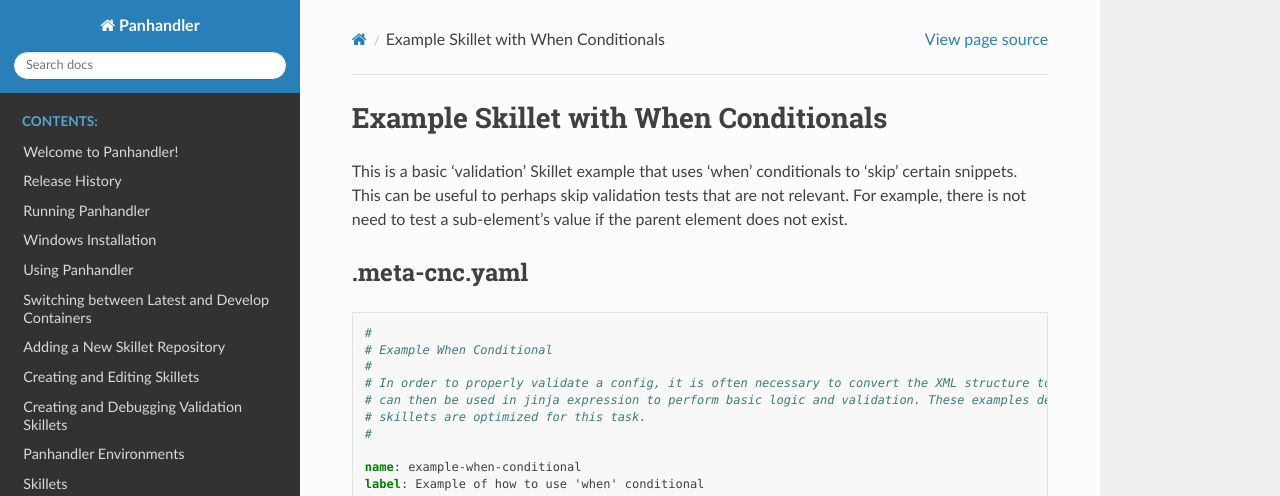
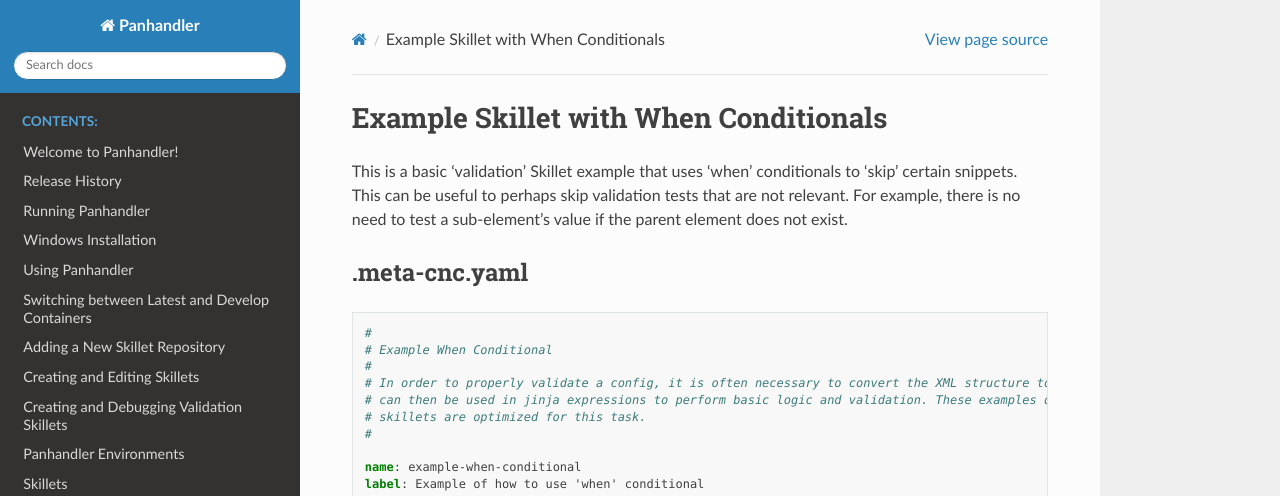
Before and after one commit to PaloAltoNetworks/panhandler, a Sphinx documentation site: the page built from docs/examples/when_conditionals.rst, in a window 1280 px wide and 1257 px high. Shown: the top 496 px of the window. Built offline with Sphinx 7.4.7 and the Read the Docs theme 2.0.0, drawn with Linux system fonts in a browser that asks for light colours.

Commit message:
Spelling edits to when_conditionals.rst
Proposing very minor spelling edits.

```diff
--- a/docs/examples/when_conditionals.rst
+++ b/docs/examples/when_conditionals.rst
@@ -4,7 +4,7 @@
 =======================================
 
 This is a basic 'validation' Skillet example that uses 'when' conditionals to 'skip' certain snippets. This can be
-useful to perhaps skip validation tests that are not relevant. For example, there is not need to test a sub-element's
+useful to perhaps skip validation tests that are not relevant. For example, there is no need to test a sub-element's
 value if the parent element does not exist.
 
 
@@ -17,7 +17,7 @@
     # Example When Conditional
     #
     # In order to properly validate a config, it is often necessary to convert the XML structure to an object, which
-    # can then be used in jinja expression to perform basic logic and validation. These examples demonstrate how
+    # can then be used in jinja expressions to perform basic logic and validation. These examples demonstrate how
     # skillets are optimized for this task.
     #
 
```
